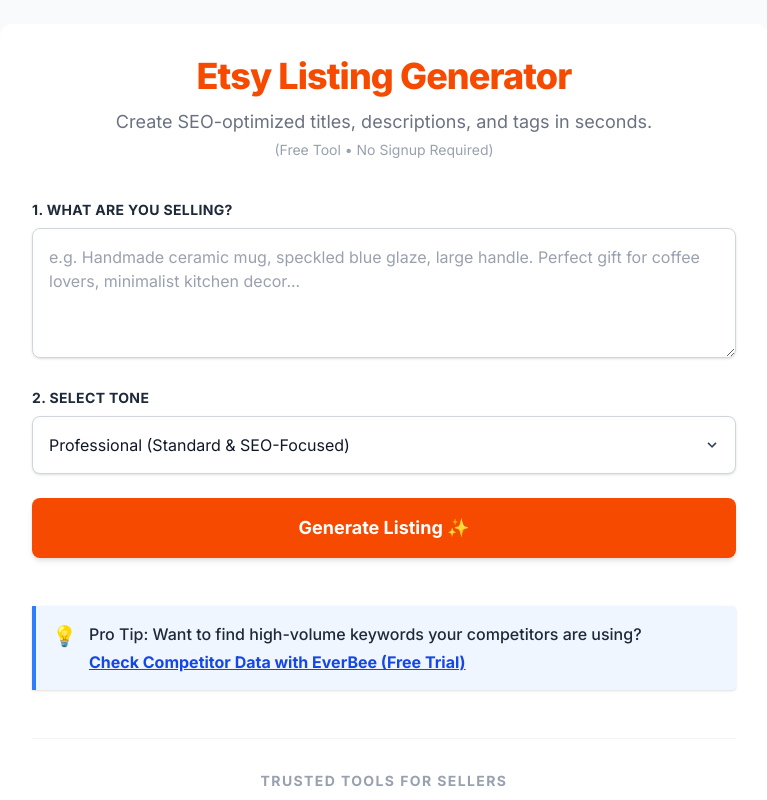
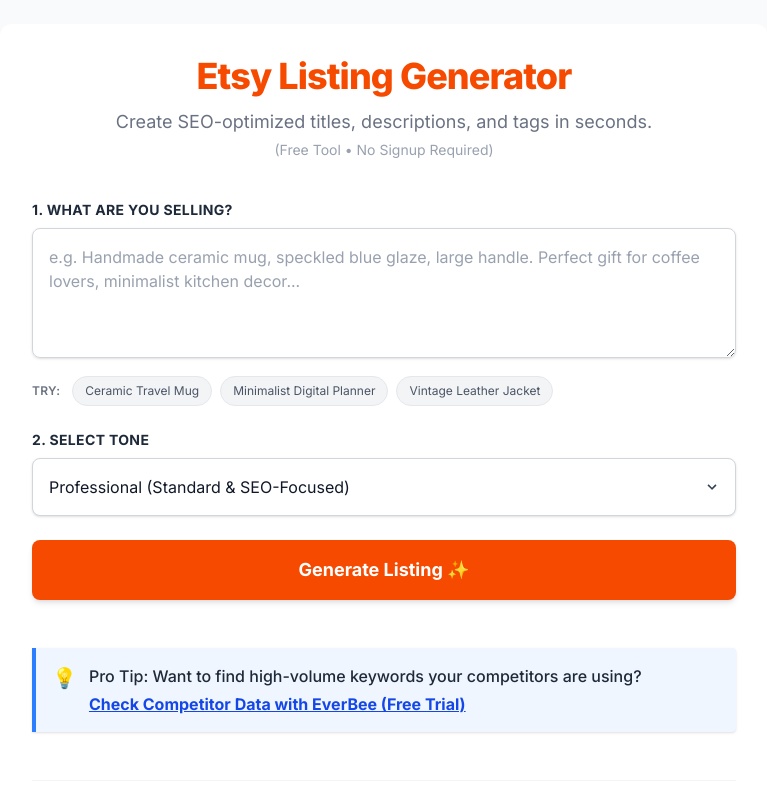
Before and after one commit to Yu-Bumian/etsy-listing-generator, a Next.js app: page / in a window 1280 px wide. Shown: the top 800 px of the page, without its empty margins (256-1023 px from the left). Built offline with nearby package versions, Linux system fonts and the light colour scheme.

Commit message:
增加Analytics代码

```diff
--- a/app/layout.tsx
+++ b/app/layout.tsx
@@ -1,3 +1,4 @@
+import Script from "next/script";
 import type { Metadata } from "next";
 import { Inter } from "next/font/google";
 import "./globals.css";
@@ -50,6 +51,20 @@ export default function RootLayout({
     <html lang="en">
       <body className={inter.className}>
         {children}
+
+        {/* Google Analytics */}
+        <Script
+          strategy="afterInteractive"
+          src="https://www.googletagmanager.com/gtag/js?id=G-W47F65LX0F"
+        />
+        <Script id="google-analytics" strategy="afterInteractive">
+          {`
+            window.dataLayer = window.dataLayer || [];
+            function gtag(){dataLayer.push(arguments);}
+            gtag('js', new Date());
+            gtag('config', 'G-W47F65LX0F');
+          `}
+        </Script>
       </body>
     </html>
   );
--- a/app/page.tsx
+++ b/app/page.tsx
@@ -81,6 +81,19 @@ export default function Home() {
               value={product}
               onChange={(e) => setProduct(e.target.value)}
             />
+            {/* Quick Start Chips */}
+            <div className="mt-3 flex flex-wrap gap-2">
+              <span className="text-xs font-semibold text-gray-500 uppercase tracking-wide self-center mr-1">Try:</span>
+              {["Ceramic Travel Mug", "Minimalist Digital Planner", "Vintage Leather Jacket"].map((item) => (
+                <button
+                  key={item}
+                  onClick={() => setProduct(item)}
+                  className="text-xs bg-gray-100 hover:bg-orange-100 text-gray-600 hover:text-orange-600 px-3 py-1.5 rounded-full transition-colors border border-gray-200"
+                >
+                  {item}
+                </button>
+              ))}
+            </div>
           </div>
 
           {/* 2. Tone Selector (Simplified) */}
```
